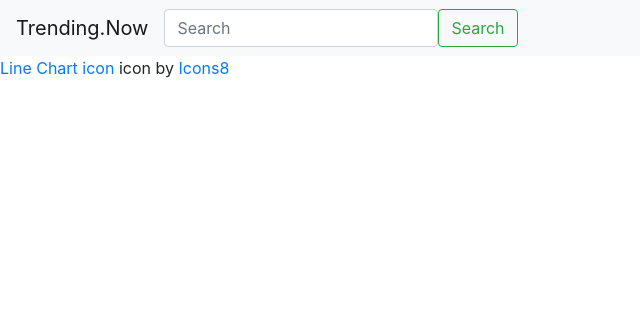
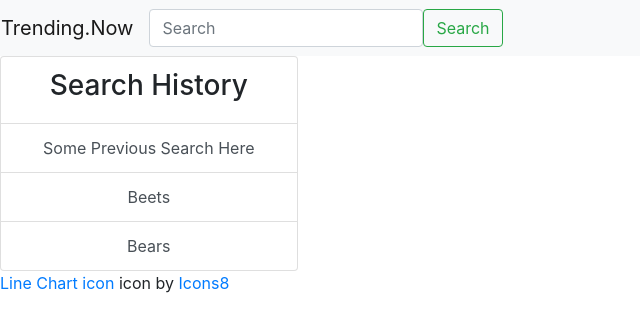
Before and after one commit to daniel-he-dev/fomo, a React (Create React App) app: page / in a window 1280 px wide. Shown: the top 330 px of the page, without its empty margins (0-640 px from the left). Built offline with nearby package versions, Linux system fonts and the light colour scheme.

Commit message:
formatted app structure and set up skeleton of sidebar

```diff
--- a/src/App.js
+++ b/src/App.js
@@ -4,17 +4,36 @@ import NYT from './components/NYT'
 import Reddit from './components/Reddit'
 import Trends from './components/Trends'
 import SearchBar from './components/SearchBar'
+import SideBar from './components/SideBar'
 import Wikipedia from './components/Wikipedia'
+import {Container, Row, Col} from 'react-bootstrap'
 
 function App() {
+  const search = (e) => {
+    let searchTerm = e.target.value;
+    //Do search here
+  }
+
   return (
-    <div className="App">
-      <SearchBar />
-      <Trends />
-      <Reddit />
-      <NYT />
-      <Wikipedia />
-    </div>
+    <Container fluid="true" className="App">
+      <Row md={1}>
+        <SearchBar />
+      </Row>
+      <Row md={4}>
+        <Col >
+          <SideBar handleSearch={search}/>
+        </Col>
+        <Col >
+          <Trends />
+          <Reddit />
+          <NYT />
+          <Wikipedia />
+        </Col>
+      </Row>
+      <Row>
+
+      </Row>
+    </Container>
   );
 }
 
--- /dev/null
+++ b/src/components/SideBar.jsx
@@ -0,0 +1,25 @@
+import React from 'react'
+import ListGroup from 'react-bootstrap/ListGroup'
+
+
+
+export default function SideBar({handleSearch}) {
+
+  return (
+    <ListGroup>
+      <ListGroup.Item>
+        <h3>Search History</h3>
+      </ListGroup.Item>
+      {/* This will be a map of some localstorage of previous searches at some point */}
+      <ListGroup.Item action onClick={handleSearch}>
+        Some Previous Search Here
+      </ListGroup.Item>
+      <ListGroup.Item action onClick={handleSearch}>
+        Beets
+      </ListGroup.Item>
+      <ListGroup.Item action onClick={handleSearch}>
+        Bears
+      </ListGroup.Item>
+    </ListGroup>
+  )
+}
```
